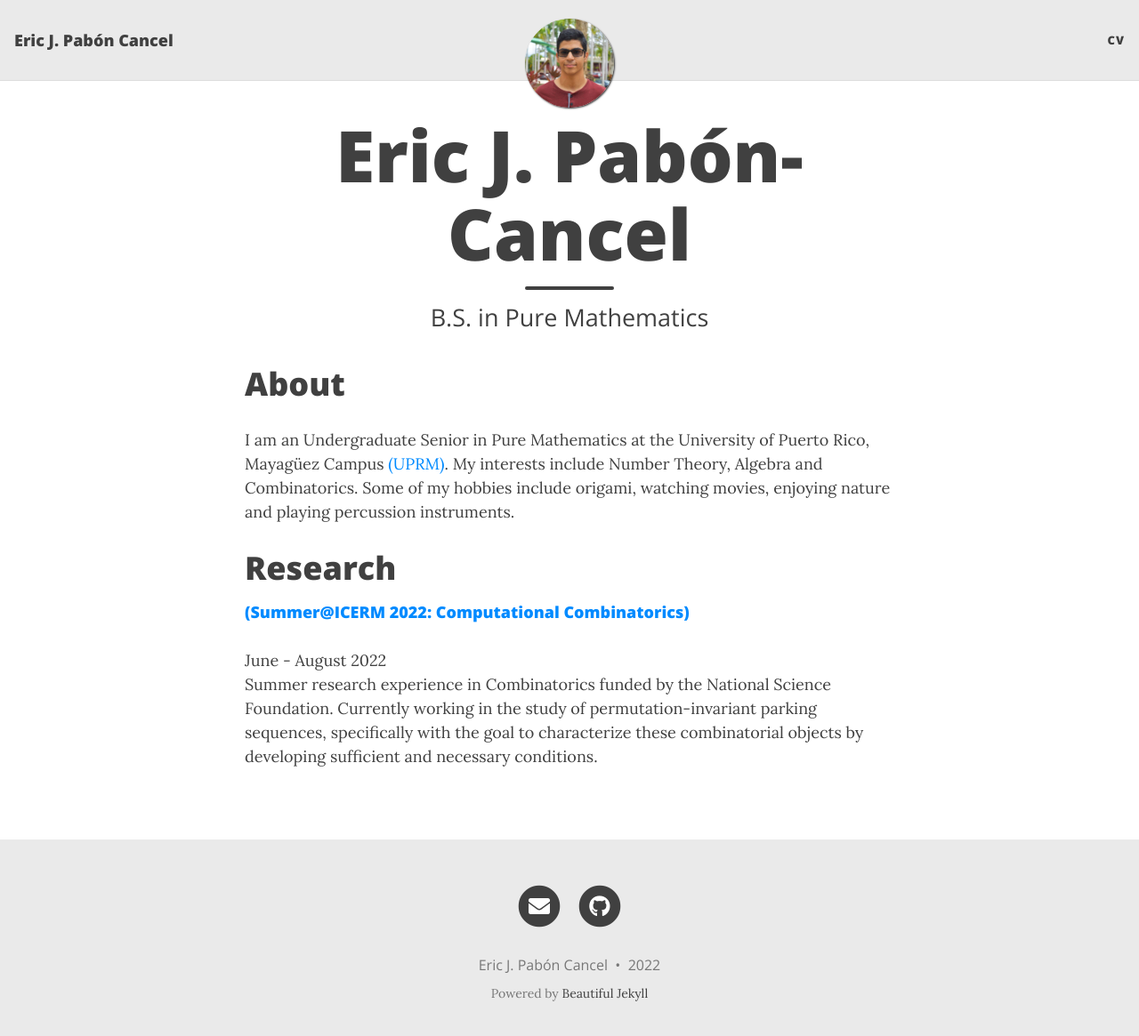
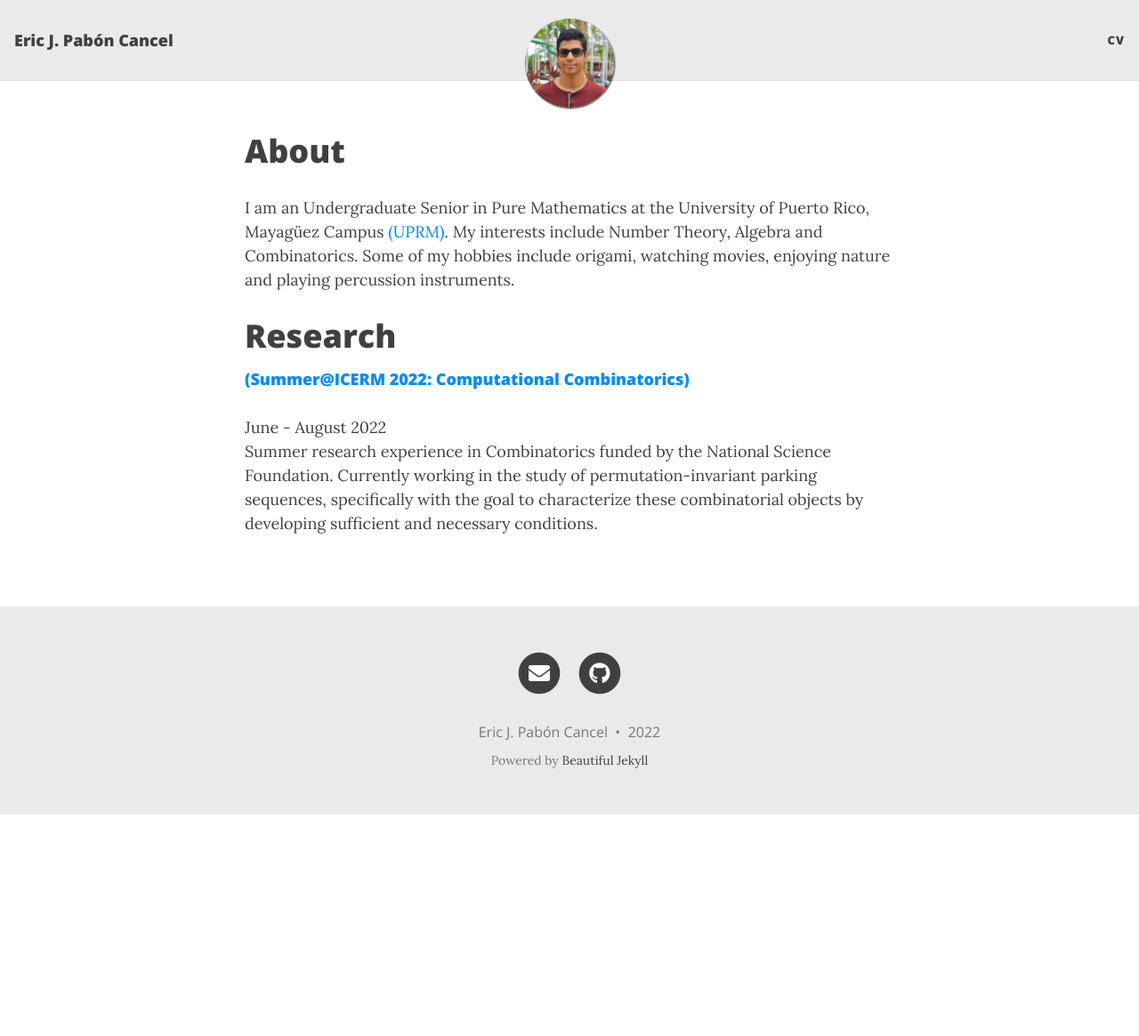
Before and after one commit to ejpaboncancel/ejpaboncancel-old.github.io, a Jekyll site: the page built from index.html, in a window 1280 px wide and 1178 px high. Shown: the top 1165 px of the window at 89% size. Built offline with Jekyll 4.4.1, drawn with Linux system fonts in a browser that asks for light colours; nearby versions of some CDN libraries; the list of posts is cut into pages by our own code.

Commit message:
Update index.html

```diff
--- a/index.html
+++ b/index.html
@@ -1,8 +1,11 @@
 ---
 layout: home
-title: <h1 style="font-size:10px;">Eric J. Pabón-Cancel</h1>
-subtitle: B.S. in Pure Mathematics
+title: <h2 style="font-size:10px;">Eric J. Pabón-Cancel</h2>
+subtitle:
+  B.S. in Pure Mathematics
+<br> Minor in Applied Math </br>
 ---
+
 <h1>About</h1>
 <p > I am an Undergraduate Senior in Pure Mathematics at the University of Puerto Rico, Mayagüez Campus <a href="https://www.uprm.edu/portada/">(UPRM)</a>.
 My interests include Number Theory, Algebra and Combinatorics. Some of my hobbies include origami, watching movies, enjoying nature and playing percussion instruments.</p>
```
